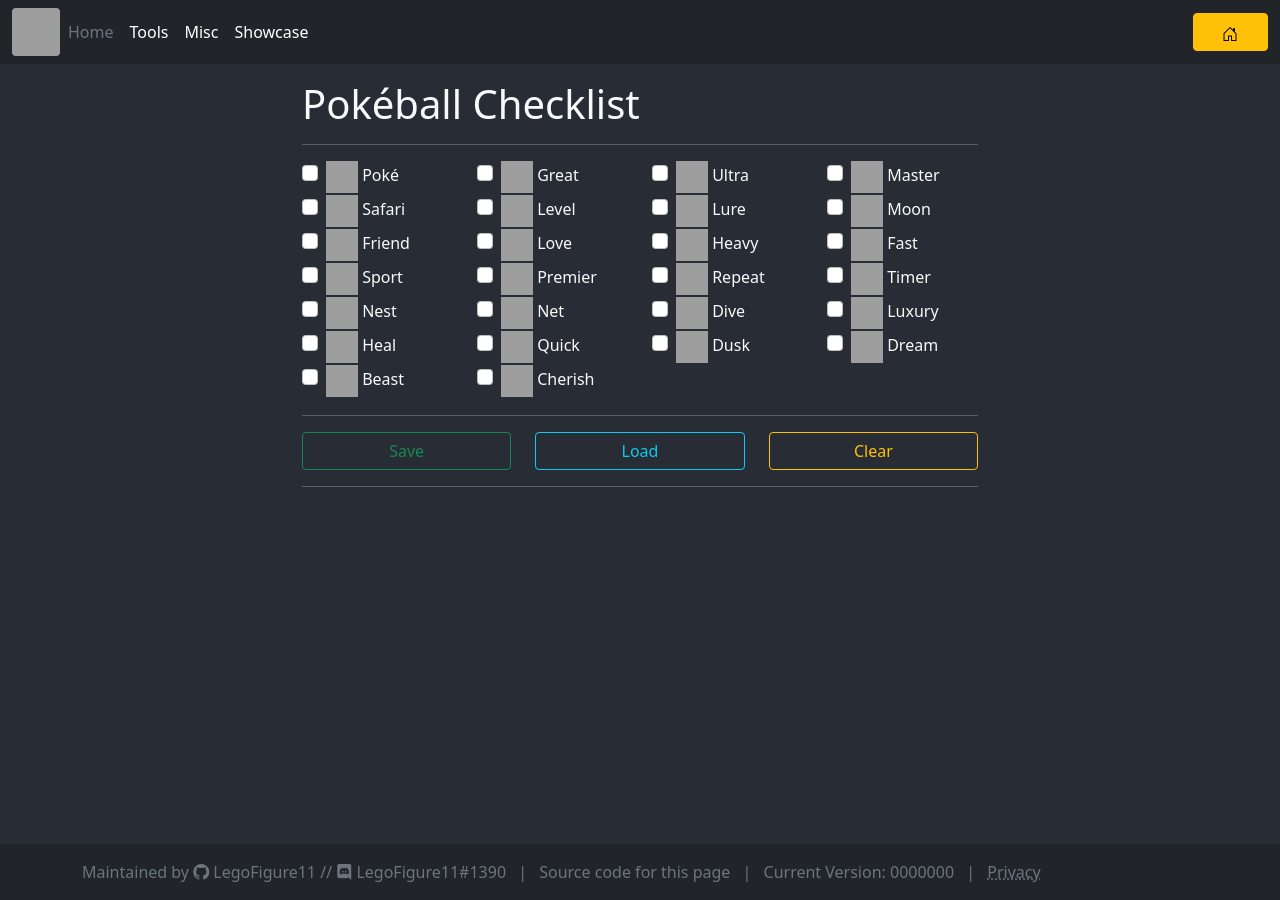
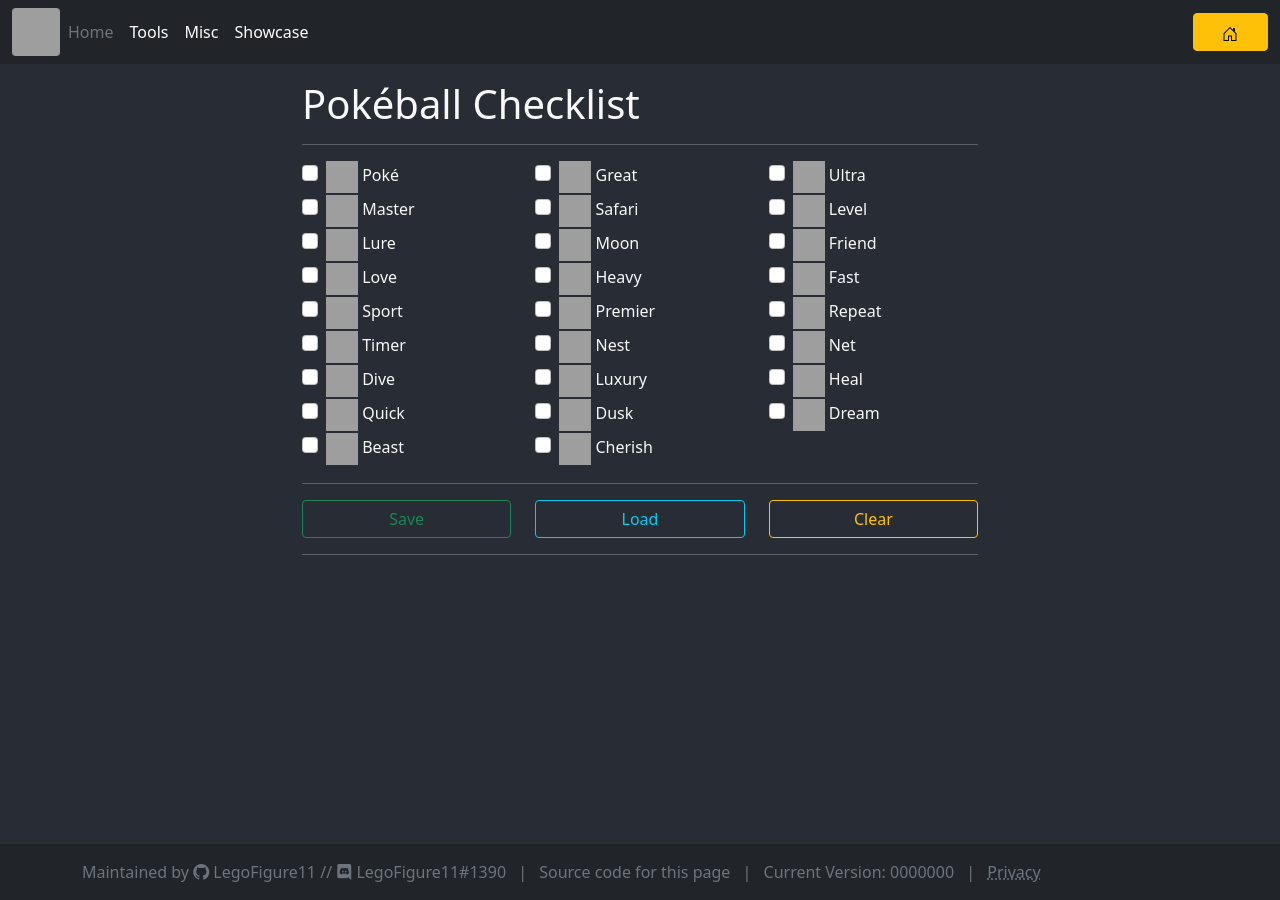
Before and after one commit to LegoFigure11/legofigure11.github.io, a Jekyll site: the page built from misc/ball-checklist/index.html, in a window 1280 px wide. Built offline with Jekyll 4.4.1, drawn with Linux system fonts in a browser that asks for light colours; comment, search, counter and statistics services are not loaded; grey boxes are pictures that could not be loaded.

Commit message:
Ball Checklist: Use 3 per row instead of 4 for better mobile support

```diff
--- a/misc/ball-checklist/index.html
+++ b/misc/ball-checklist/index.html
@@ -35,6 +35,9 @@ permalink: /misc/ball-checklist/
       </label>
     </div>
   </div>
+</div>
+
+<div class="row">
   <div class="col">
     <div class="form-check">
       <input class="form-check-input" type="checkbox" value="" id="master">
@@ -44,9 +47,6 @@ permalink: /misc/ball-checklist/
       </label>
     </div>
   </div>
-</div>
-
-<div class="row">
   <div class="col">
     <div class="form-check">
       <input class="form-check-input" type="checkbox" value="" id="safari">
@@ -65,6 +65,9 @@ permalink: /misc/ball-checklist/
       </label>
     </div>
   </div>
+</div>
+
+<div class="row">
   <div class="col">
     <div class="form-check">
       <input class="form-check-input" type="checkbox" value="" id="lure">
@@ -83,9 +86,6 @@ permalink: /misc/ball-checklist/
       </label>
     </div>
   </div>
-</div>
-
-<div class="row">
   <div class="col">
     <div class="form-check">
       <input class="form-check-input" type="checkbox" value="" id="friend">
@@ -95,6 +95,9 @@ permalink: /misc/ball-checklist/
       </label>
     </div>
   </div>
+</div>
+
+<div class="row">
   <div class="col">
     <div class="form-check">
       <input class="form-check-input" type="checkbox" value="" id="love">
@@ -152,6 +155,9 @@ permalink: /misc/ball-checklist/
       </label>
     </div>
   </div>
+</div>
+
+<div class="row">
   <div class="col">
     <div class="form-check">
       <input class="form-check-input" type="checkbox" value="" id="timer">
@@ -161,9 +167,6 @@ permalink: /misc/ball-checklist/
       </label>
     </div>
   </div>
-</div>
-
-<div class="row">
   <div class="col">
     <div class="form-check">
       <input class="form-check-input" type="checkbox" value="" id="nest">
@@ -182,6 +185,9 @@ permalink: /misc/ball-checklist/
       </label>
     </div>
   </div>
+</div>
+
+<div class="row">
   <div class="col">
     <div class="form-check">
       <input class="form-check-input" type="checkbox" value="" id="dive">
@@ -191,7 +197,6 @@ permalink: /misc/ball-checklist/
       </label>
     </div>
   </div>
-
   <div class="col">
     <div class="form-check">
       <input class="form-check-input" type="checkbox" value="" id="luxury">
@@ -201,9 +206,6 @@ permalink: /misc/ball-checklist/
       </label>
     </div>
   </div>
-</div>
-
-<div class="row">
   <div class="col">
     <div class="form-check">
       <input class="form-check-input" type="checkbox" value="" id="heal">
@@ -213,6 +215,9 @@ permalink: /misc/ball-checklist/
       </label>
     </div>
   </div>
+</div>
+
+<div class="row">
   <div class="col">
     <div class="form-check">
       <input class="form-check-input" type="checkbox" value="" id="quick">
@@ -263,8 +268,6 @@ permalink: /misc/ball-checklist/
   </div>
   <div class="col">
   </div>
-  <div class="col">
-  </div>
 </div>
 
 <hr />
```
